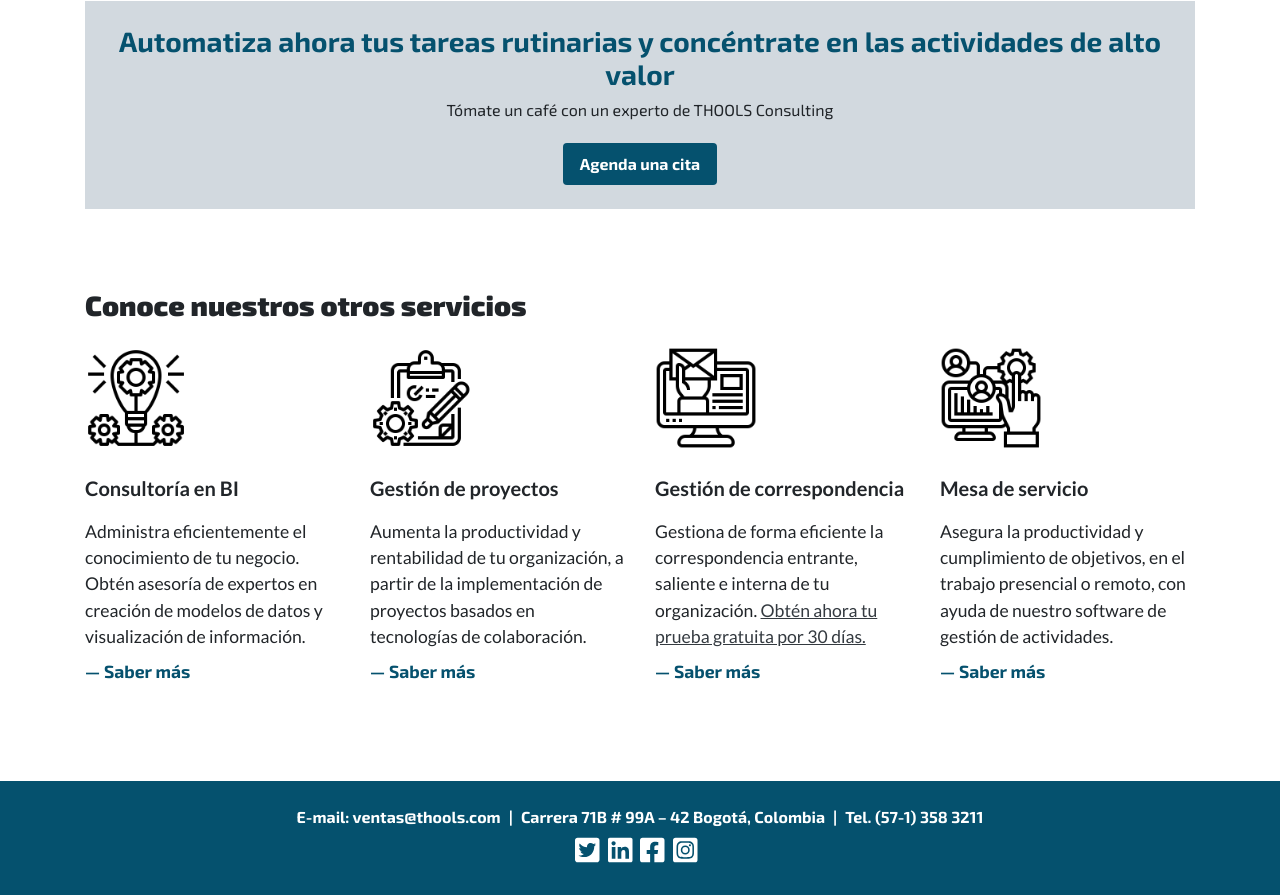
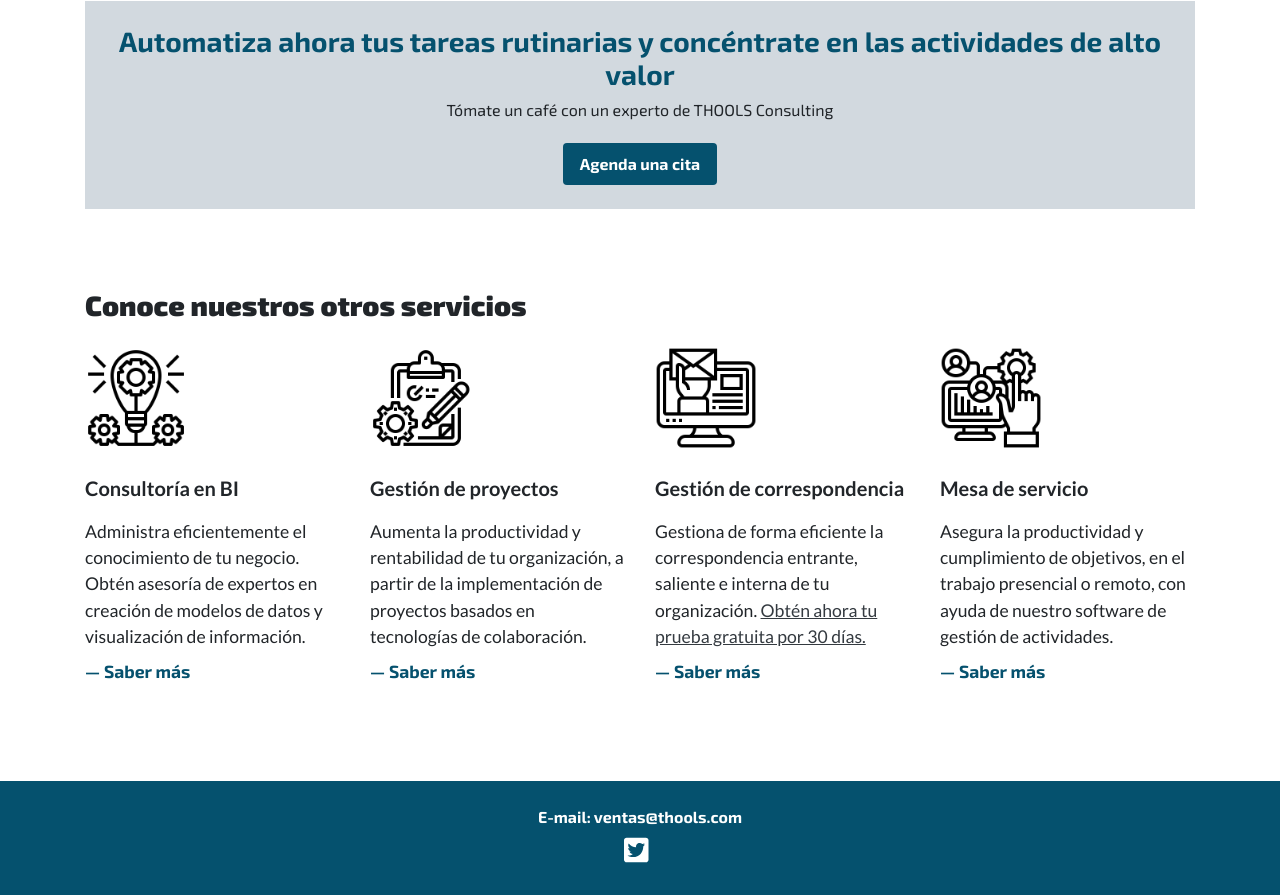
Before and after one commit to MaxJuanCa/ThoolsStaticWebsite, a website: page automatizacion-de-procesos.html in a window 1280 px wide. Shown: the part 1159-2054 px from the top of the page. Drawn offline with nearby package versions, Linux system fonts and the light colour scheme.

Commit message:
Actualización footer. Remoción dirección y redes sociales

```diff
--- a/automatizacion-de-procesos.html
+++ b/automatizacion-de-procesos.html
@@ -215,12 +215,9 @@
         <div class="container-fluid text-center">
             <div class="row">
                 <div class="col">
-                    <p class="mb-0">E-mail: ventas@thools.com<span class="mx-2">|</span>Carrera 71B # 99A – 42 Bogotá, Colombia<span class="mx-2">|</span>Tel. (57-1) 358 3211</p>
+                    <p class="mb-0">E-mail: ventas@thools.com</p>
                     <div class="btn-group" role="group" style="font-size: 1.75rem; ">
                         <a class="text-white mr-2" href="https://twitter.com/THOOLSOFICIAL" target="_blank"><i class="fab fa-twitter-square"></i></a>
-                        <a class="text-white mr-2" href="#" onclick="return false;"><i class="fab fa-linkedin"></i></a>
-                        <a class="text-white mr-2" href="#" onclick="return false;"><i class="fab fa-facebook-square"></i></a>
-                        <a class="text-white mr-2" href="#" onclick="return false;"><i class="fab fa-instagram-square"></i></a>
                     </div>
                 </div>
             </div>
```
Also changed, not shown: consultoria-en-bi.html (+1 -4 lines), contacto.html (+1 -4 lines), gestion-de-correspondencia.html (+1 -4 lines), gestion-de-proyectos.html (+1 -4 lines), index.html (+1 -4 lines), politica-privacidad-datos.html (+1 -4 lines), quienes-somos.html (+1 -4 lines).
